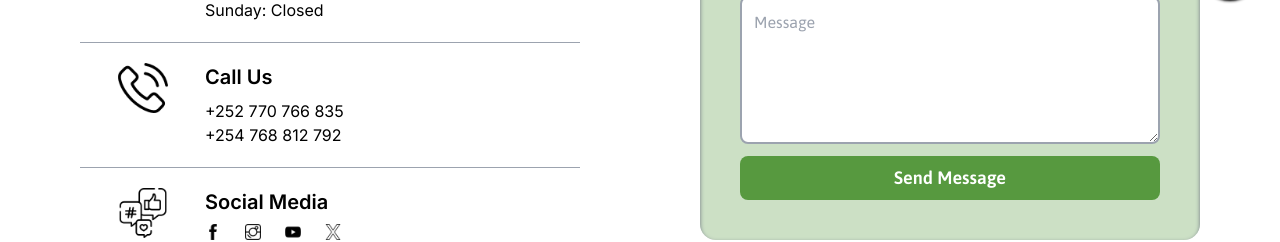
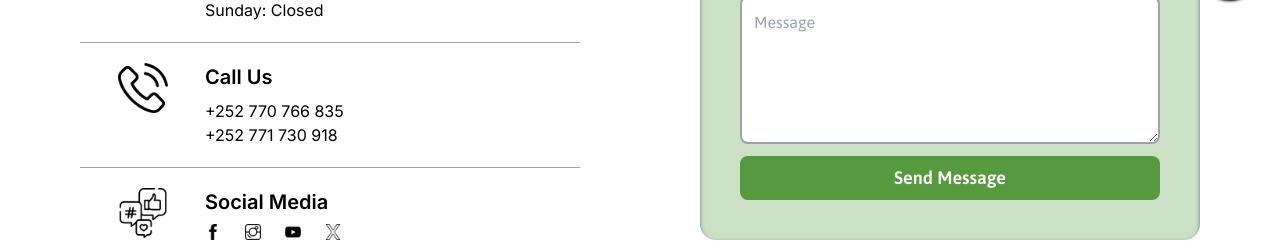
Before and after one commit to abdur28/abali-energy, a Next.js app: page /contact in a window 1280 px wide. Shown: the part 780-1022 px from the top of the page. Built offline with nearby package versions, Linux system fonts and the light colour scheme.

Commit message:
updated footer contact

```diff
--- a/src/app/contact/page.tsx
+++ b/src/app/contact/page.tsx
@@ -42,7 +42,7 @@ const Page = () => {
                         <div className="w-3/4 h-full flex flex-col">
                             <h3 className="text-xl font-semibold mb-2">Call Us</h3>
                             <p>+252 770 766 835</p>
-                            <p>+254 768 812 792</p>
+                            <p>+252 771 730 918</p>
                         </div>
                     </div>
                     <div className="w-full h-[1px] bg-gray-400 "/>
```
